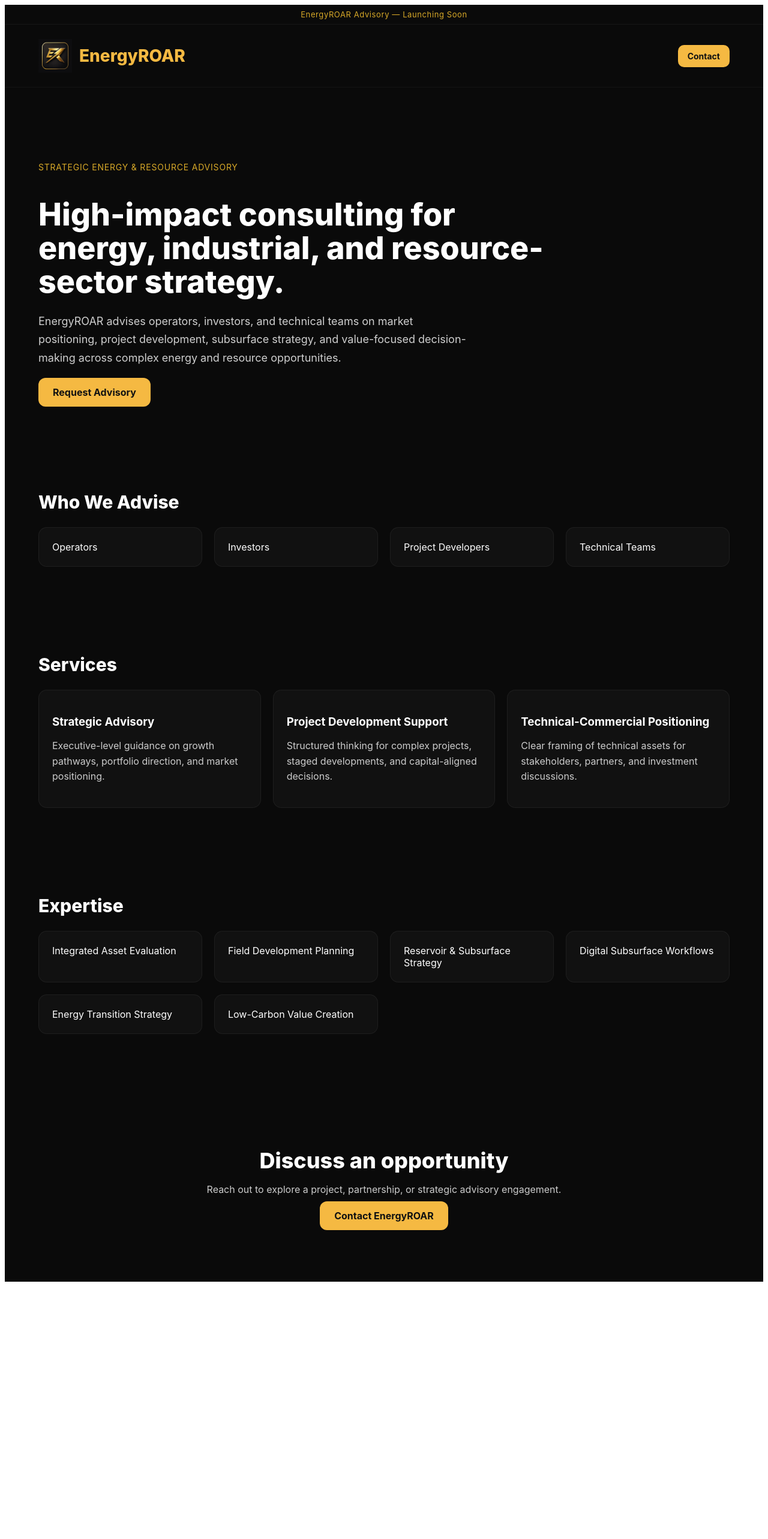
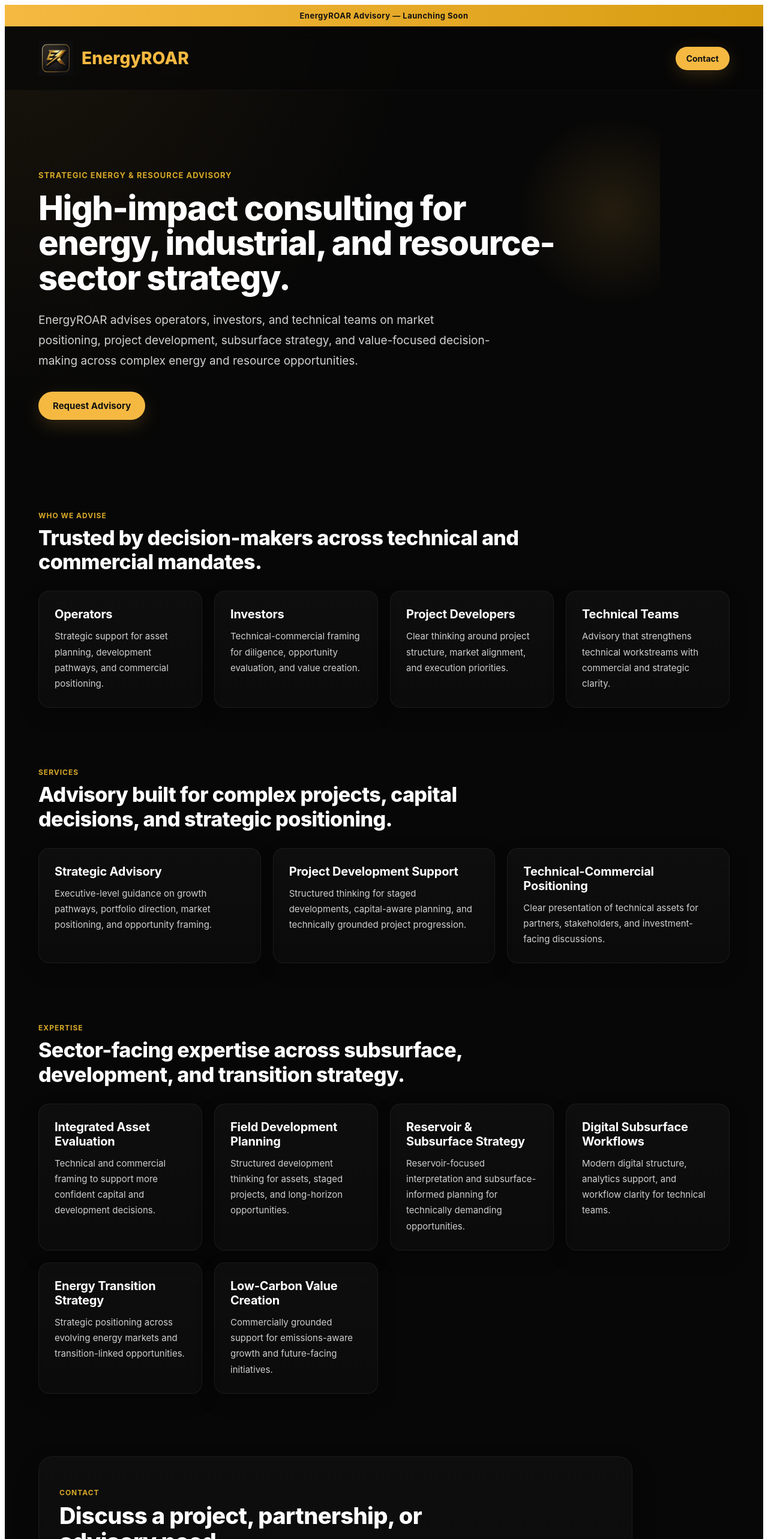
Before and after one commit to enaselzayaty-tech/energyroar, a Next.js app: page / in a window 1280 px wide. Shown: the top 2566 px of the page at 60% size. Before the commit the page ends 2145 px from the top, so only its background shows below. Built offline with nearby package versions, Linux system fonts and the light colour scheme.

Commit message:
make consulting page elite

```diff
--- a/app/consulting/page.tsx
+++ b/app/consulting/page.tsx
@@ -3,129 +3,224 @@
 export default function ConsultingPage() {
   return (
     <div style={styles.page}>
-
-      {/* 🔶 LAUNCHING SOON BANNER */}
       <div style={styles.banner}>
         EnergyROAR Advisory — Launching Soon
       </div>
 
-      {/* 🔥 HEADER */}
       <header style={styles.header}>
         <div style={styles.logoContainer}>
-          <img src="/energyroar-logo.png" style={styles.logo} />
-          <span style={styles.logoText}>EnergyROAR</span>
+          <img
+            src="/energyroar-logo.png"
+            alt="EnergyROAR"
+            style={styles.logo}
+          />
+          <div style={styles.logoText}>EnergyROAR</div>
         </div>
 
-        <a href="mailto:info@energyroar.ca" style={styles.ctaTop}>
+        <a href="mailto:info@energyroar.ca" style={styles.topButton}>
           Contact
         </a>
       </header>
 
-      {/* 🔥 HERO */}
       <section style={styles.hero}>
-        <p style={styles.tag}>Strategic Energy & Resource Advisory</p>
+        <div style={styles.heroGlow} />
+
+        <p style={styles.eyebrow}>Strategic Energy & Resource Advisory</p>
 
         <h1 style={styles.title}>
-          High-impact consulting for energy, industrial, and resource-sector strategy.
+          High-impact consulting for energy, industrial, and resource-sector
+          strategy.
         </h1>
 
         <p style={styles.subtitle}>
-          EnergyROAR advises operators, investors, and technical teams on market positioning,
-          project development, subsurface strategy, and value-focused decision-making across
-          complex energy and resource opportunities.
+          EnergyROAR advises operators, investors, and technical teams on market
+          positioning, project development, subsurface strategy, and
+          value-focused decision-making across complex energy and resource
+          opportunities.
         </p>
 
-        <a href="mailto:info@energyroar.ca" style={styles.cta}>
-          Request Advisory
-        </a>
-      </section>
-
-      {/* 🔥 WHO WE ADVISE */}
-      <section style={styles.section}>
-        <h2 style={styles.sectionTitle}>Who We Advise</h2>
-
-        <div style={styles.grid}>
-          <div style={styles.card}>Operators</div>
-          <div style={styles.card}>Investors</div>
-          <div style={styles.card}>Project Developers</div>
-          <div style={styles.card}>Technical Teams</div>
+        <div style={styles.heroActions}>
+          <a href="mailto:info@energyroar.ca" style={styles.primaryButton}>
+            Request Advisory
+          </a>
         </div>
       </section>
 
-      {/* 🔥 SERVICES */}
       <section style={styles.section}>
-        <h2 style={styles.sectionTitle}>Services</h2>
+        <div style={styles.sectionIntro}>
+          <p style={styles.sectionEyebrow}>Who We Advise</p>
+          <h2 style={styles.sectionTitle}>
+            Trusted by decision-makers across technical and commercial mandates.
+          </h2>
+        </div>
 
-        <div style={styles.grid}>
-          <div style={styles.card}>
-            <h3 style={styles.cardTitle}>Strategic Advisory</h3>
+        <div style={styles.gridFour}>
+          <div style={styles.panelCard}>
+            <h3 style={styles.cardTitle}>Operators</h3>
             <p style={styles.cardText}>
-              Executive-level guidance on growth pathways, portfolio direction, and market positioning.
+              Strategic support for asset planning, development pathways, and
+              commercial positioning.
             </p>
           </div>
 
-          <div style={styles.card}>
-            <h3 style={styles.cardTitle}>Project Development Support</h3>
+          <div style={styles.panelCard}>
+            <h3 style={styles.cardTitle}>Investors</h3>
             <p style={styles.cardText}>
-              Structured thinking for complex projects, staged developments, and capital-aligned decisions.
+              Technical-commercial framing for diligence, opportunity evaluation,
+              and value creation.
             </p>
           </div>
 
-          <div style={styles.card}>
-            <h3 style={styles.cardTitle}>Technical-Commercial Positioning</h3>
+          <div style={styles.panelCard}>
+            <h3 style={styles.cardTitle}>Project Developers</h3>
             <p style={styles.cardText}>
-              Clear framing of technical assets for stakeholders, partners, and investment discussions.
+              Clear thinking around project structure, market alignment, and
+              execution priorities.
+            </p>
+          </div>
+
+          <div style={styles.panelCard}>
+            <h3 style={styles.cardTitle}>Technical Teams</h3>
+            <p style={styles.cardText}>
+              Advisory that strengthens technical workstreams with commercial and
+              strategic clarity.
             </p>
           </div>
         </div>
       </section>
 
-      {/* 🔥 EXPERTISE */}
       <section style={styles.section}>
-        <h2 style={styles.sectionTitle}>Expertise</h2>
+        <div style={styles.sectionIntro}>
+          <p style={styles.sectionEyebrow}>Services</p>
+          <h2 style={styles.sectionTitle}>
+            Advisory built for complex projects, capital decisions, and strategic positioning.
+          </h2>
+        </div>
 
-        <div style={styles.grid}>
-          <div style={styles.card}>Integrated Asset Evaluation</div>
-          <div style={styles.card}>Field Development Planning</div>
-          <div style={styles.card}>Reservoir & Subsurface Strategy</div>
-          <div style={styles.card}>Digital Subsurface Workflows</div>
-          <div style={styles.card}>Energy Transition Strategy</div>
-          <div style={styles.card}>Low-Carbon Value Creation</div>
+        <div style={styles.gridThree}>
+          <div style={styles.panelCard}>
+            <h3 style={styles.cardTitle}>Strategic Advisory</h3>
+            <p style={styles.cardText}>
+              Executive-level guidance on growth pathways, portfolio direction,
+              market positioning, and opportunity framing.
+            </p>
+          </div>
+
+          <div style={styles.panelCard}>
+            <h3 style={styles.cardTitle}>Project Development Support</h3>
+            <p style={styles.cardText}>
+              Structured thinking for staged developments, capital-aware planning,
+              and technically grounded project progression.
+            </p>
+          </div>
+
+          <div style={styles.panelCard}>
+            <h3 style={styles.cardTitle}>Technical-Commercial Positioning</h3>
+            <p style={styles.cardText}>
+              Clear presentation of technical assets for partners, stakeholders,
+              and investment-facing discussions.
+            </p>
+          </div>
         </div>
       </section>
 
-      {/* 🔥 CONTACT */}
-      <section style={styles.contact}>
-        <h2 style={styles.contactTitle}>Discuss an opportunity</h2>
+      <section style={styles.section}>
+        <div style={styles.sectionIntro}>
+          <p style={styles.sectionEyebrow}>Expertise</p>
+          <h2 style={styles.sectionTitle}>
+            Sector-facing expertise across subsurface, development, and transition strategy.
+          </h2>
+        </div>
 
-        <p style={styles.contactText}>
-          Reach out to explore a project, partnership, or strategic advisory engagement.
-        </p>
+        <div style={styles.gridThree}>
+          <div style={styles.panelCard}>
+            <h3 style={styles.cardTitle}>Integrated Asset Evaluation</h3>
+            <p style={styles.cardText}>
+              Technical and commercial framing to support more confident capital
+              and development decisions.
+            </p>
+          </div>
 
-        <a href="mailto:info@energyroar.ca" style={styles.cta}>
-          Contact EnergyROAR
-        </a>
+          <div style={styles.panelCard}>
+            <h3 style={styles.cardTitle}>Field Development Planning</h3>
+            <p style={styles.cardText}>
+              Structured development thinking for assets, staged projects, and
+              long-horizon opportunities.
+            </p>
+          </div>
+
+          <div style={styles.panelCard}>
+            <h3 style={styles.cardTitle}>Reservoir & Subsurface Strategy</h3>
+            <p style={styles.cardText}>
+              Reservoir-focused interpretation and subsurface-informed planning
+              for technically demanding opportunities.
+            </p>
+          </div>
+
+          <div style={styles.panelCard}>
+            <h3 style={styles.cardTitle}>Digital Subsurface Workflows</h3>
+            <p style={styles.cardText}>
+              Modern digital structure, analytics support, and workflow clarity
+              for technical teams.
+            </p>
+          </div>
+
+          <div style={styles.panelCard}>
+            <h3 style={styles.cardTitle}>Energy Transition Strategy</h3>
+            <p style={styles.cardText}>
+              Strategic positioning across evolving energy markets and
+              transition-linked opportunities.
+            </p>
+          </div>
+
+          <div style={styles.panelCard}>
+            <h3 style={styles.cardTitle}>Low-Carbon Value Creation</h3>
+            <p style={styles.cardText}>
+              Commercially grounded support for emissions-aware growth and
+              future-facing initiatives.
+            </p>
+          </div>
+        </div>
       </section>
 
+      <section style={styles.contactSection}>
+        <div style={styles.contactCard}>
+          <p style={styles.sectionEyebrow}>Contact</p>
+          <h2 style={styles.contactTitle}>Discuss a project, partnership, or advisory need.</h2>
+          <p style={styles.contactText}>
+            For consulting inquiries, strategic discussions, or early-stage opportunities,
+            reach out directly.
+          </p>
+
+          <div style={styles.contactActions}>
+            <a href="mailto:info@energyroar.ca" style={styles.primaryButton}>
+              Contact EnergyROAR
+            </a>
+          </div>
+        </div>
+      </section>
     </div>
   );
 }
 
-const styles = {
+const styles: { [key: string]: React.CSSProperties } = {
   page: {
     minHeight: "100vh",
-    background: "#0a0a0a",
+    background:
+      "radial-gradient(circle at top left, rgba(245,185,66,0.08), transparent 22%), #070707",
     color: "#ffffff",
-    fontFamily: "Inter, sans-serif",
+    fontFamily:
+      'Inter, ui-sans-serif, system-ui, -apple-system, BlinkMacSystemFont, "Segoe UI", sans-serif',
   },
 
   banner: {
     textAlign: "center",
-    padding: "8px",
+    padding: "10px 16px",
     fontSize: "13px",
-    color: "#d8a928",
-    letterSpacing: "0.6px",
-    borderBottom: "1px solid rgba(255,255,255,0.05)",
+    color: "#111111",
+    background: "linear-gradient(90deg, #f5b942, #d89c10)",
+    fontWeight: 700,
+    letterSpacing: "0.5px",
   },
 
   header: {
@@ -134,117 +229,198 @@
     alignItems: "center",
     padding: "24px 56px",
     borderBottom: "1px solid rgba(255,255,255,0.04)",
+    position: "sticky",
+    top: 0,
+    backdropFilter: "blur(12px)",
+    background: "rgba(7,7,7,0.72)",
+    zIndex: 10,
   },
 
   logoContainer: {
     display: "flex",
     alignItems: "center",
-    gap: "12px",
+    gap: "14px",
   },
 
   logo: {
-    height: "56px",
+    height: "58px",
+    width: "auto",
+    objectFit: "contain",
   },
 
   logoText: {
     fontSize: "28px",
     fontWeight: 800,
     color: "#f5b942",
+    letterSpacing: "0.2px",
   },
 
-  ctaTop: {
-    padding: "10px 16px",
-    borderRadius: "10px",
+  topButton: {
+    padding: "11px 18px",
+    borderRadius: "999px",
     background: "#f5b942",
-    color: "#111",
+    color: "#111111",
     textDecoration: "none",
     fontWeight: 700,
     fontSize: "14px",
+    boxShadow: "0 8px 30px rgba(245,185,66,0.18)",
   },
 
   hero: {
-    padding: "110px 56px 70px",
-    maxWidth: "900px",
+    position: "relative",
+    padding: "120px 56px 84px",
+    maxWidth: "980px",
+    overflow: "hidden",
   },
 
-  tag: {
+  heroGlow: {
+    position: "absolute",
+    top: "40px",
+    right: "-80px",
+    width: "320px",
+    height: "320px",
+    background: "radial-gradient(circle, rgba(245,185,66,0.12), transparent 70%)",
+    pointerEvents: "none",
+  },
+
+  eyebrow: {
     color: "#d8a928",
-    marginBottom: "16px",
-    fontSize: "14px",
+    marginBottom: "18px",
+    fontSize: "13px",
     textTransform: "uppercase",
-    letterSpacing: "0.8px",
+    letterSpacing: "1px",
+    fontWeight: 700,
   },
 
   title: {
-    fontSize: "52px",
+    fontSize: "56px",
+    lineHeight: 1.04,
     fontWeight: 800,
-    lineHeight: 1.08,
-    marginBottom: "22px",
+    margin: "0 0 24px 0",
+    maxWidth: "880px",
+    letterSpacing: "-1.4px",
   },
 
   subtitle: {
-    color: "#cfcfcf",
-    fontSize: "18px",
-    lineHeight: 1.7,
-    marginBottom: "32px",
-    maxWidth: "720px",
+    color: "#d2d2d2",
+    fontSize: "19px",
+    lineHeight: 1.8,
+    marginBottom: "34px",
+    maxWidth: "760px",
   },
 
-  cta: {
+  heroActions: {
+    display: "flex",
+    gap: "14px",
+    alignItems: "center",
+  },
+
+  primaryButton: {
+    display: "inline-block",
     background: "#f5b942",
-    color: "#111",
+    color: "#111111",
     padding: "14px 24px",
-    borderRadius: "12px",
+    borderRadius: "999px",
     textDecoration: "none",
     fontWeight: 700,
+    fontSize: "15px",
+    boxShadow: "0 10px 30px rgba(245,185,66,0.18)",
   },
 
   section: {
-    padding: "60px 56px",
+    padding: "56px 56px 32px",
+  },
+
+  sectionIntro: {
+    maxWidth: "860px",
+    marginBottom: "28px",
+  },
+
+  sectionEyebrow: {
+    color: "#d8a928",
+    fontSize: "12px",
+    fontWeight: 700,
+    textTransform: "uppercase",
+    letterSpacing: "1px",
+    marginBottom: "10px",
   },
 
   sectionTitle: {
-    fontSize: "30px",
-    marginBottom: "24px",
+    fontSize: "34px",
     fontWeight: 800,
+    lineHeight: 1.18,
+    margin: 0,
+    letterSpacing: "-0.6px",
+    maxWidth: "820px",
   },
 
-  grid: {
+  gridFour: {
+    display: "grid",
+    gridTemplateColumns: "repeat(auto-fit, minmax(230px, 1fr))",
+    gap: "20px",
+  },
+
+  gridThree: {
     display: "grid",
     gridTemplateColumns: "repeat(auto-fit, minmax(260px, 1fr))",
     gap: "20px",
   },
 
-  card: {
-    background: "rgba(255,255,255,0.03)",
-    padding: "22px",
-    borderRadius: "14px",
-    border: "1px solid rgba(255,255,255,0.05)",
+  panelCard: {
+    background: "linear-gradient(180deg, rgba(255,255,255,0.03), rgba(255,255,255,0.02))",
+    padding: "26px",
+    borderRadius: "18px",
+    border: "1px solid rgba(255,255,255,0.06)",
+    boxShadow: "0 12px 30px rgba(0,0,0,0.24)",
   },
 
   cardTitle: {
-    marginBottom: "10px",
+    fontSize: "20px",
     fontWeight: 700,
+    margin: "0 0 12px 0",
+    letterSpacing: "-0.2px",
   },
 
   cardText: {
-    color: "#ccc",
-    lineHeight: 1.6,
+    fontSize: "15px",
+    lineHeight: 1.75,
+    color: "#cfcfcf",
+    margin: 0,
   },
 
-  contact: {
-    padding: "100px 56px",
-    textAlign: "center",
+  contactSection: {
+    padding: "72px 56px 110px",
+  },
+
+  contactCard: {
+    maxWidth: "920px",
+    background: "linear-gradient(180deg, rgba(255,255,255,0.03), rgba(255,255,255,0.015))",
+    border: "1px solid rgba(255,255,255,0.06)",
+    borderRadius: "24px",
+    padding: "40px 34px",
+    boxShadow: "0 18px 40px rgba(0,0,0,0.24)",
   },
 
   contactTitle: {
-    fontSize: "36px",
-    marginBottom: "14px",
+    fontSize: "38px",
     fontWeight: 800,
+    lineHeight: 1.14,
+    margin: "0 0 14px 0",
+    letterSpacing: "-0.6px",
+    maxWidth: "720px",
   },
 
   contactText: {
-    color: "#ccc",
-    marginBottom: "24px",
+    fontSize: "17px",
+    lineHeight: 1.8,
+    color: "#d0d0d0",
+    margin: "0 0 24px 0",
+    maxWidth: "700px",
+  },
+
+  contactActions: {
+    display: "flex",
+    gap: "14px",
+    flexWrap: "wrap",
   },
 };
```
